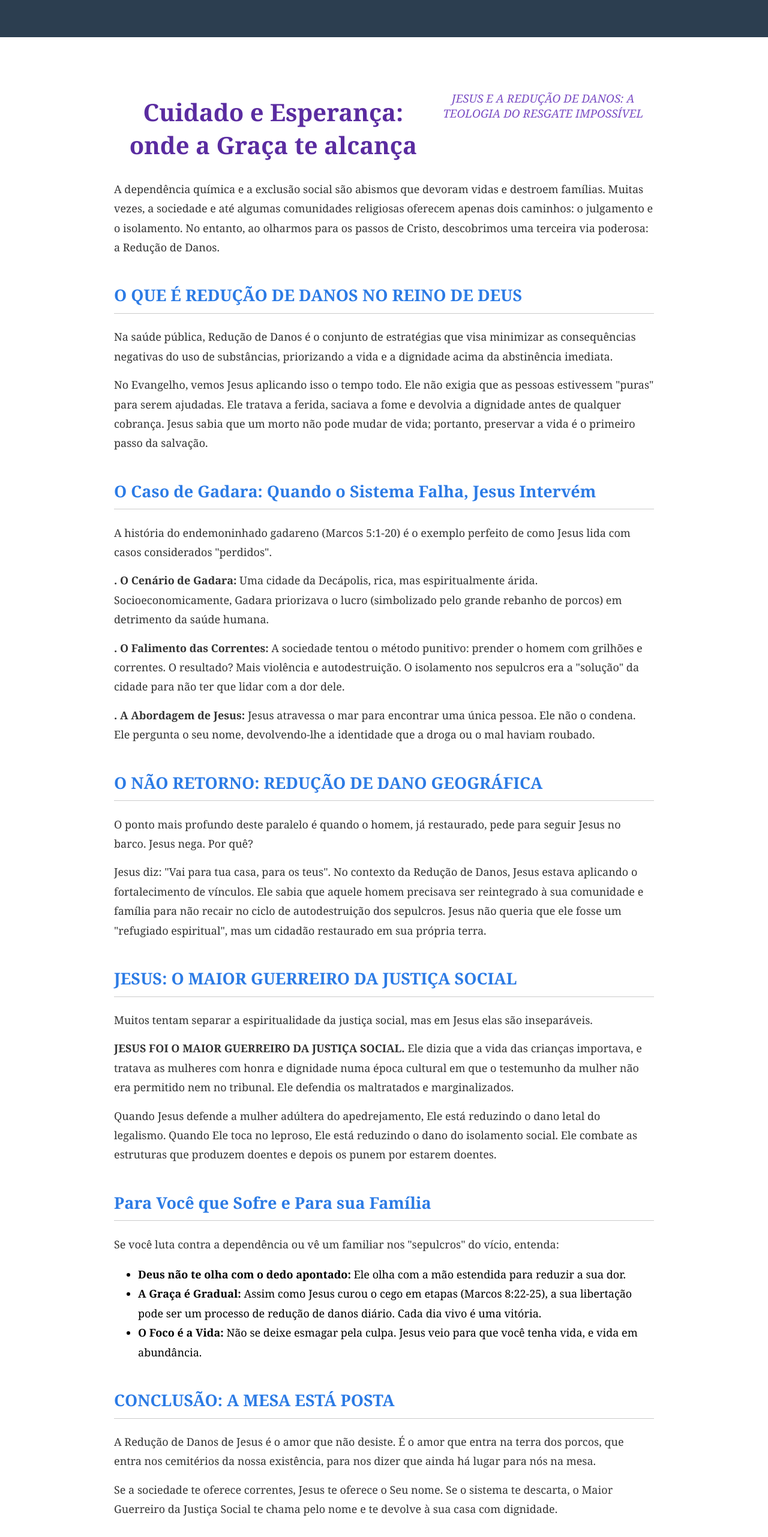
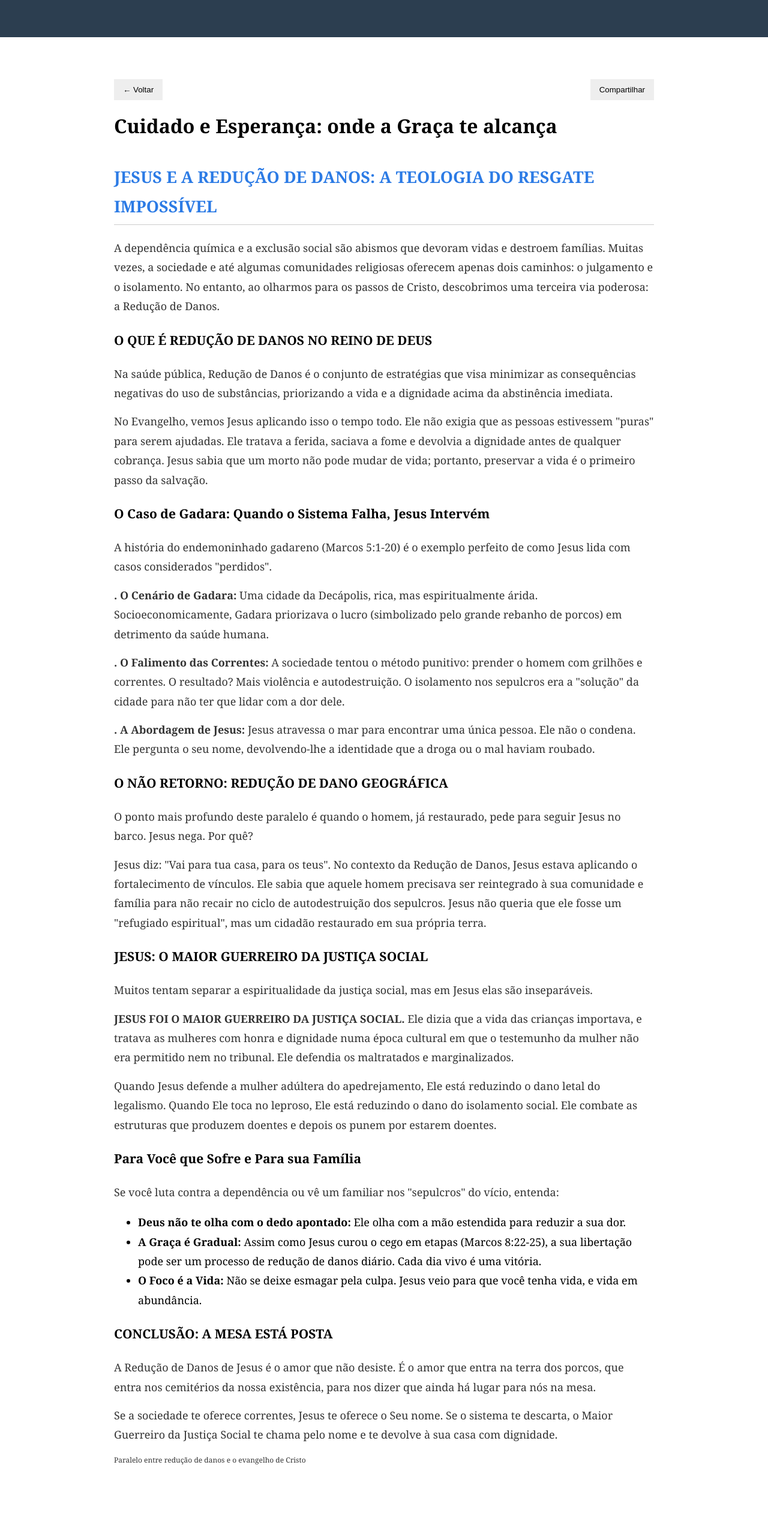
Before and after one commit to alianorafael-ti/jesus-na-web-react, a React (Vite) app: page /reducao-danos in a window 1280 px wide. Shown: the part 138-2700 px from the top of the page at 60% size. Built offline with nearby package versions, Linux system fonts and the light colour scheme.

Commit message:
git commit -m "refactor: padroniza página Redução de Danos com LayoutEstudo e corrige estrutura de títulos"

```diff
--- a/src/pages/ReducaoDanos.jsx
+++ b/src/pages/ReducaoDanos.jsx
@@ -1,21 +1,12 @@
-import React from "react";
-import { useNavigate } from "react-router-dom";
+import LayoutEstudo from "../components/LayoutEstudo";
 import "../styles/Estudos.css";
 
 export default function ReducaoDanos() {
-  const navigate = useNavigate();
+  return (
+    <LayoutEstudo titulo="Cuidado e Esperança: onde a Graça te alcança">
 
-  return (
-    <div className="pagina-estudo">
-      {/* CABEÇALHO COM TÍTULOS E BOTÕES DE NAVEGAÇÃO NO TOPO */}
-      <div className="topo-estudo">
-        <h1>Cuidado e Esperança: onde a Graça te alcança</h1>
-        <h3>JESUS E A REDUÇÃO DE DANOS: A TEOLOGIA DO RESGATE IMPOSSÍVEL</h3>
+      <h2>JESUS E A REDUÇÃO DE DANOS: A TEOLOGIA DO RESGATE IMPOSSÍVEL</h2>
 
-
-      </div>
-
-      <div className="conteudo-estudo">
       <section>
         <p>
           A dependência química e a exclusão social são abismos que devoram vidas e destroem famílias. Muitas vezes, a sociedade e até algumas comunidades religiosas oferecem apenas dois caminhos: o julgamento e o isolamento. No entanto, ao olharmos para os passos de Cristo, descobrimos uma terceira via poderosa: a Redução de Danos.
@@ -23,7 +14,7 @@ export default function ReducaoDanos() {
       </section>
 
       <section>
-          <h2>O QUE É REDUÇÃO DE DANOS NO REINO DE DEUS</h2>
+        <h3>O QUE É REDUÇÃO DE DANOS NO REINO DE DEUS</h3>
         <p>
           Na saúde pública, Redução de Danos é o conjunto de estratégias que visa minimizar as consequências negativas do uso de substâncias, priorizando a vida e a dignidade acima da abstinência imediata.
         </p>
@@ -34,7 +25,7 @@ export default function ReducaoDanos() {
       </section>
 
       <section>
-          <h2>O Caso de Gadara: Quando o Sistema Falha, Jesus Intervém</h2>
+        <h3>O Caso de Gadara: Quando o Sistema Falha, Jesus Intervém</h3>
         <p>
           A história do endemoninhado gadareno (Marcos 5:1-20) é o exemplo perfeito de como Jesus lida com casos considerados "perdidos".
         </p>
@@ -53,7 +44,7 @@ export default function ReducaoDanos() {
       </section>
 
       <section>
-          <h2>O NÃO RETORNO: REDUÇÃO DE DANO GEOGRÁFICA</h2>
+        <h3>O NÃO RETORNO: REDUÇÃO DE DANO GEOGRÁFICA</h3>
         <p>
           O ponto mais profundo deste paralelo é quando o homem, já restaurado, pede para seguir Jesus no barco. Jesus nega. Por quê?
         </p>
@@ -64,7 +55,7 @@ export default function ReducaoDanos() {
       </section>
 
       <section>
-          <h2>JESUS: O MAIOR GUERREIRO DA JUSTIÇA SOCIAL</h2>
+        <h3>JESUS: O MAIOR GUERREIRO DA JUSTIÇA SOCIAL</h3>
         <p>
           Muitos tentam separar a espiritualidade da justiça social, mas em Jesus elas são inseparáveis.
         </p>
@@ -79,7 +70,7 @@ export default function ReducaoDanos() {
       </section>
 
       <section>
-          <h2>Para Você que Sofre e Para sua Família</h2>
+        <h3>Para Você que Sofre e Para sua Família</h3>
         <p>
           Se você luta contra a dependência ou vê um familiar nos "sepulcros" do vício, entenda:
         </p>
@@ -92,7 +83,7 @@ export default function ReducaoDanos() {
       </section>
 
       <section>
-          <h2>CONCLUSÃO: A MESA ESTÁ POSTA</h2>
+        <h3>CONCLUSÃO: A MESA ESTÁ POSTA</h3>
         <p>
           A Redução de Danos de Jesus é o amor que não desiste. É o amor que entra na terra dos porcos, que entra nos cemitérios da nossa existência, para nos dizer que ainda há lugar para nós na mesa.
         </p>
@@ -101,13 +92,11 @@ export default function ReducaoDanos() {
           Se a sociedade te oferece correntes, Jesus te oferece o Seu nome. Se o sistema te descarta, o Maior Guerreiro da Justiça Social te chama pelo nome e te devolve à sua casa com dignidade.
         </p>
       </section>
-      </div>
 
-      <div className="rodape-estudo">
-        <p className="tag">
+      <p className="nota">
         Paralelo entre redução de danos e o evangelho de Cristo
       </p>
-      </div>
-    </div>
+
+    </LayoutEstudo>
   );
 }
```
Lines whose indentation alone changed are shown as unchanged.
